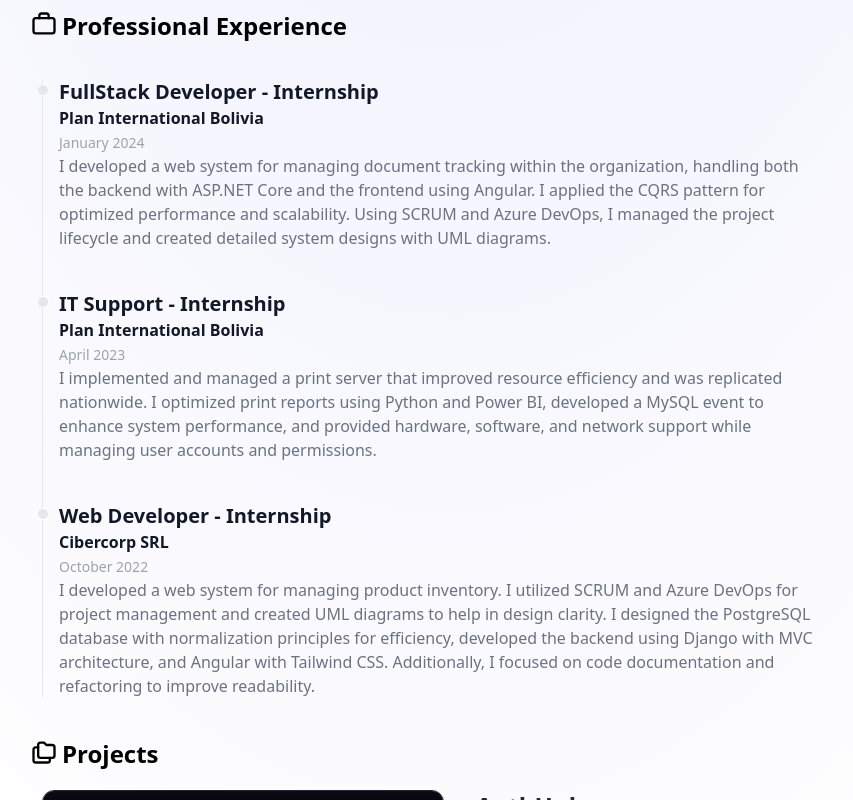
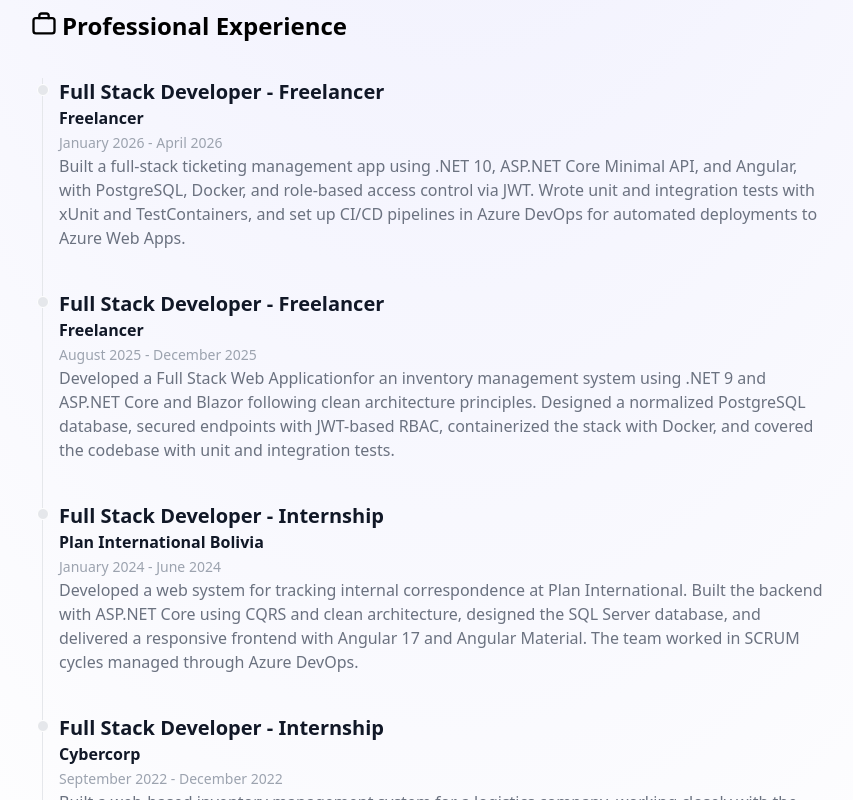
Before and after one commit to skeytor/portfolio, a React (Vite) app: page / in a window 1280 px wide. Shown: the part 560-1360 px from the top of the page, without its empty margins (186-1039 px from the left). Built offline with nearby package versions, Linux system fonts and the light colour scheme.

Commit message:
update Experience.tsx with new freelance and internship roles; enhance descriptions and dates

```diff
--- a/src/pages/Experience.tsx
+++ b/src/pages/Experience.tsx
@@ -3,35 +3,40 @@ import { ExperienceItem } from "../types";
 
 const EXPERIENCE_ITMES: ExperienceItem[] = [
   {
-    date: "January 2024",
-    title: "FullStack Developer - Internship",
-    description: `I developed a web system for managing document tracking within the organization,
-    handling both the backend with ASP.NET Core and the frontend using Angular.
-    I applied the CQRS pattern for optimized performance and scalability.
-    Using SCRUM and Azure DevOps,
-    I managed the project lifecycle and created detailed system designs with UML diagrams.`,
+    date: "January 2026 - April 2026",
+    title: "Full Stack Developer - Freelancer",
+    description: `Built a full-stack ticketing management app using .NET 10, ASP.NET Core Minimal API,
+    and Angular, with PostgreSQL, Docker, and role-based access control via JWT. Wrote unit and
+    integration tests with xUnit and TestContainers, and set up CI/CD pipelines in Azure DevOps
+    for automated deployments to Azure Web Apps.`,
+    company: "Freelancer",
+  },
+  {
+    date: "August 2025 - December 2025",
+    title: "Full Stack Developer - Freelancer",
+    description: `Developed a Full Stack Web Applicationfor an inventory management system using .NET 9 and
+    ASP.NET Core and Blazor following clean architecture principles. Designed a normalized PostgreSQL database,
+    secured endpoints with JWT-based RBAC, containerized the stack with Docker, and covered the
+    codebase with unit and integration tests.`,
+    company: "Freelancer",
+  },
+  {
+    date: "January 2024 - June 2024",
+    title: "Full Stack Developer - Internship",
+    description: `Developed a web system for tracking internal correspondence at Plan International.
+    Built the backend with ASP.NET Core using CQRS and clean architecture, designed the SQL Server
+    database, and delivered a responsive frontend with Angular 17 and Angular Material.
+    The team worked in SCRUM cycles managed through Azure DevOps.`,
     company: "Plan International Bolivia",
   },
   {
-    date: "April 2023",
-    title: "IT Support - Internship",
-    description: `I implemented and managed a print server that improved resource efficiency
-    and was replicated nationwide.
-    I optimized print reports using Python and Power BI,
-    developed a MySQL event to enhance system performance,
-    and provided hardware, software, and network support while managing user accounts and permissions.`,
-    company: "Plan International Bolivia",
-  },
-  {
-    date: "October 2022",
-    title: "Web Developer - Internship",
-    description: `I developed a web system for managing product inventory.
-    I utilized SCRUM and Azure DevOps for project management and created UML
-    diagrams to help in design clarity. I designed the PostgreSQL database with
-    normalization principles for efficiency, developed the backend using Django with MVC architecture,
-    and Angular with Tailwind CSS.
-    Additionally, I focused on code documentation and refactoring to improve readability.`,
-    company: "Cibercorp SRL",
+    date: "September 2022 - December 2022",
+    title: "Full Stack Developer - Internship",
+    description: `Built a web-based inventory management system for a logistics company, working
+    closely with the warehouse team to capture real business needs. Designed the PostgreSQL database,
+    developed the backend with Django (MVC), and contributed to the Angular frontend.
+    Managed the project with SCRUM and Azure DevOps.`,
+    company: "Cybercorp",
   },
 ];
 
```
